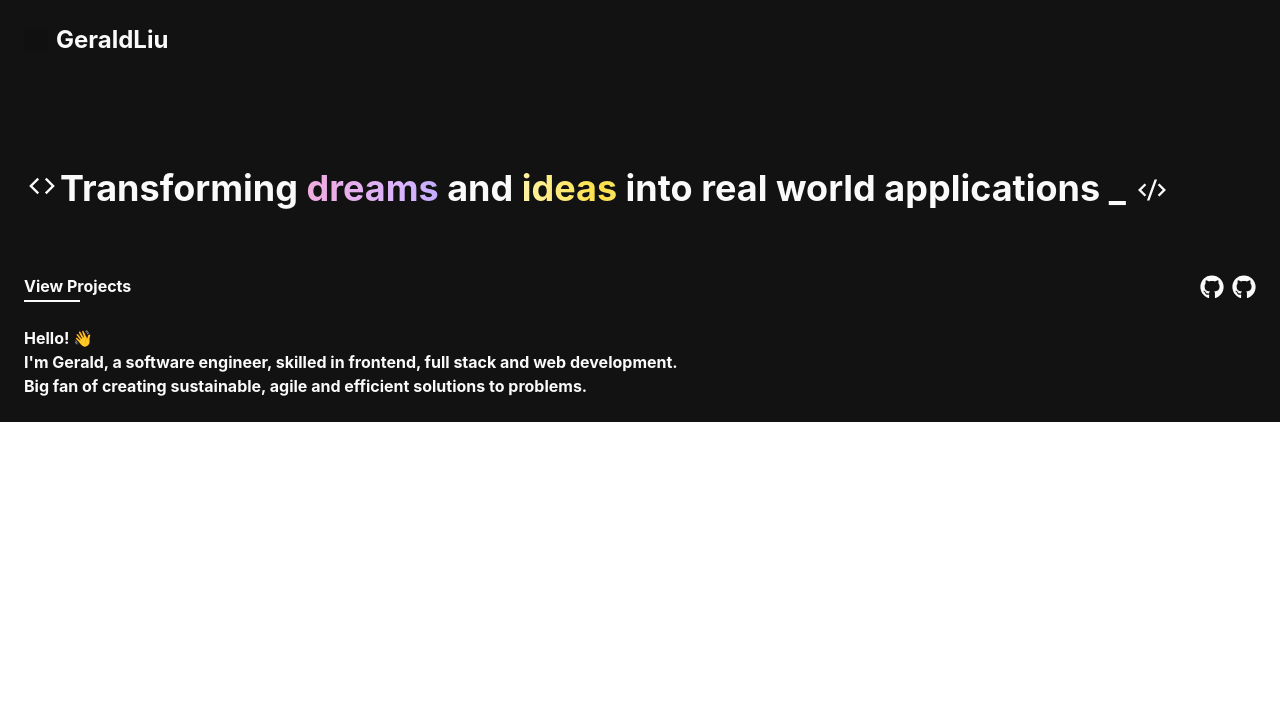
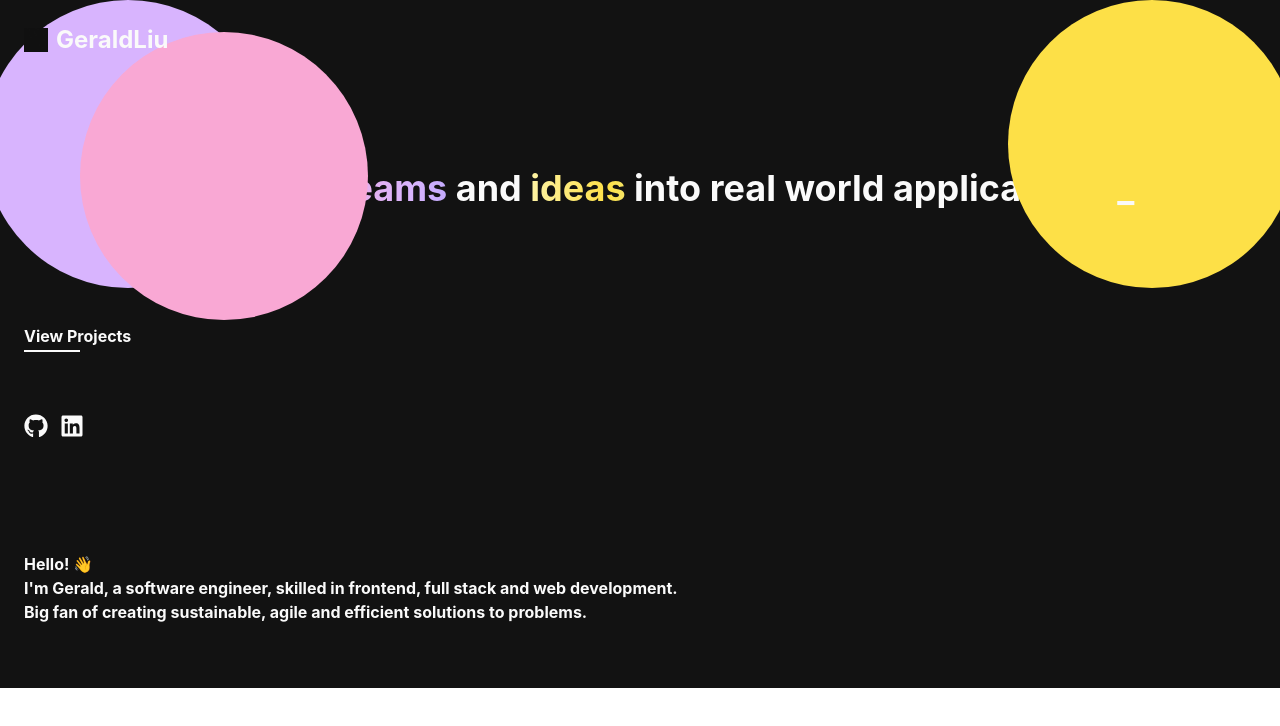
Before and after one commit to genfengl/Portfolio, a React (Create React App) app in the folder client/: page / in a window 1280 px wide. Shown: the top 726 px of the page. Built offline with nearby package versions, Linux system fonts and the light colour scheme.

Commit message:
started animated background feature

```diff
--- a/client/src/App.js
+++ b/client/src/App.js
@@ -6,11 +6,18 @@ import Play from "./components/Play";
 
 function App() {
   return (
-    <div className="bg-materialBlack text-word">
-      <Navbar />
-      <Hero />
-      <Play />
-      <About />
+    <div className="relative w-full max-w">
+      <div className="absolute top-0 -left-4 w-72 h-72 bg-purple-300 rounded-full "></div>
+      <div className="absolute top-0 -right-4 w-72 h-72 bg-yellow-300 rounded-full "></div>
+      <div className="absolute top-8 left-20 w-72 h-72 bg-pink-300 rounded-full "></div>
+      <div className="bg-materialBlack text-word flex flex-col gap-6">
+
+        <Navbar />
+        <Hero />
+        <Play />
+        <About />
+      </div>
+
     </div>
 
   );
--- a/client/src/components/About.js
+++ b/client/src/components/About.js
@@ -4,7 +4,7 @@ const About = () => {
         <section id='about'>
             {/* Flex Container */}
             <div className="container mx-auto flex flex-col">
-                <div className="text-l font-bold p-6">
+                <div className="text-l font-bold px-6 py-16">
                     Hello! <div className="inline-block animate-wave">👋</div>  <br />
                     I'm Gerald, a software engineer, skilled in frontend, full stack and web development. <br />
                     Big fan of creating sustainable, agile and efficient solutions to problems.
--- a/client/src/components/Hero.js
+++ b/client/src/components/Hero.js
@@ -9,7 +9,7 @@ const Hero = () => {
             {/* Flex Container */}
             <div className="container mx-auto flex flex-col px-6 py-16">
                 <div className="text-4xl font-bold flex flex-wrap">
-                    <RiCodeFill className='inline-flex items-center py-1' />
+                    <RiCodeFill className='inline-flex items-center mt-1' />&nbsp;
                     <span>Transforming&nbsp;</span>
                     <span className="animate-gradientAnimation text-transparent bg-clip-text
                     bg-gradient-to-r
@@ -22,7 +22,7 @@ const Hero = () => {
                     <span>world&nbsp;</span>
                     <span>applications&nbsp;</span>
                     <span className='inline-flex animate-blink opacity-0'>_</span>
-                    &nbsp;<RiCodeSSlashFill className='inline-block items-center pt-2' />
+                    &nbsp;<RiCodeSSlashFill className='inline-block items-center my-1' />
                 </div>
 
             </div>
--- a/client/src/components/Navbar.js
+++ b/client/src/components/Navbar.js
@@ -3,7 +3,7 @@
 const Navbar = () => {
     return (
         // Navbar
-        <nav className="relative container mx-auto mb-6 py-6 px-6 sticky top-0">
+        <nav className="relative container mx-auto py-6 px-6 sticky top-0">
             {/* Flex container */}
             <div className="flex align-middle justify-between">
                 {/* Brand */}
--- a/client/src/components/Play.js
+++ b/client/src/components/Play.js
@@ -1,20 +1,19 @@
-import { FaGithub } from 'react-icons/fa'
+import { FaGithub, FaLinkedin } from 'react-icons/fa'
 
 
 const Play = () => {
     return (
         <section id="play">
-            <div className='container mx-auto flex justify-between items-center px-6'>
-                <div className=''>
-                    <a href="" className='group text-l font-bold align-middle'>
-                        View Projects
-                        <div className='mt-0.5 bg-word h-0.5 w-14 transition-all group-hover:w-[6.6rem] group-hover:translate-x--2'></div>
-                    </a>
+            <div className='container mx-auto px-6
+            grid grid-cols-2 grid-rows-2 col-start-1 col-end-2 row-span-1 gap-3'>
+                <a href="" className='group text-l font-bold align-middle py-6'>
+                    View Projects
+                    <div className='mt-0.5 bg-word h-0.5 w-14 transition-all group-hover:w-[6.6rem] group-hover:translate-x--2'></div>
+                </a>
 
-                </div>
-                <div className='flex gap-2'>
+                <div className='flex flex-row gap-3 col-start-1 col-end-1 row-start-2 row-end-3'>
                     <div className='flex items-center text-2xl'><FaGithub /></div>
-                    <div className='flex items-center text-2xl'><FaGithub /></div>
+                    <div className='flex items-center text-2xl'><FaLinkedin /></div>
                 </div>
             </div>
 
```
